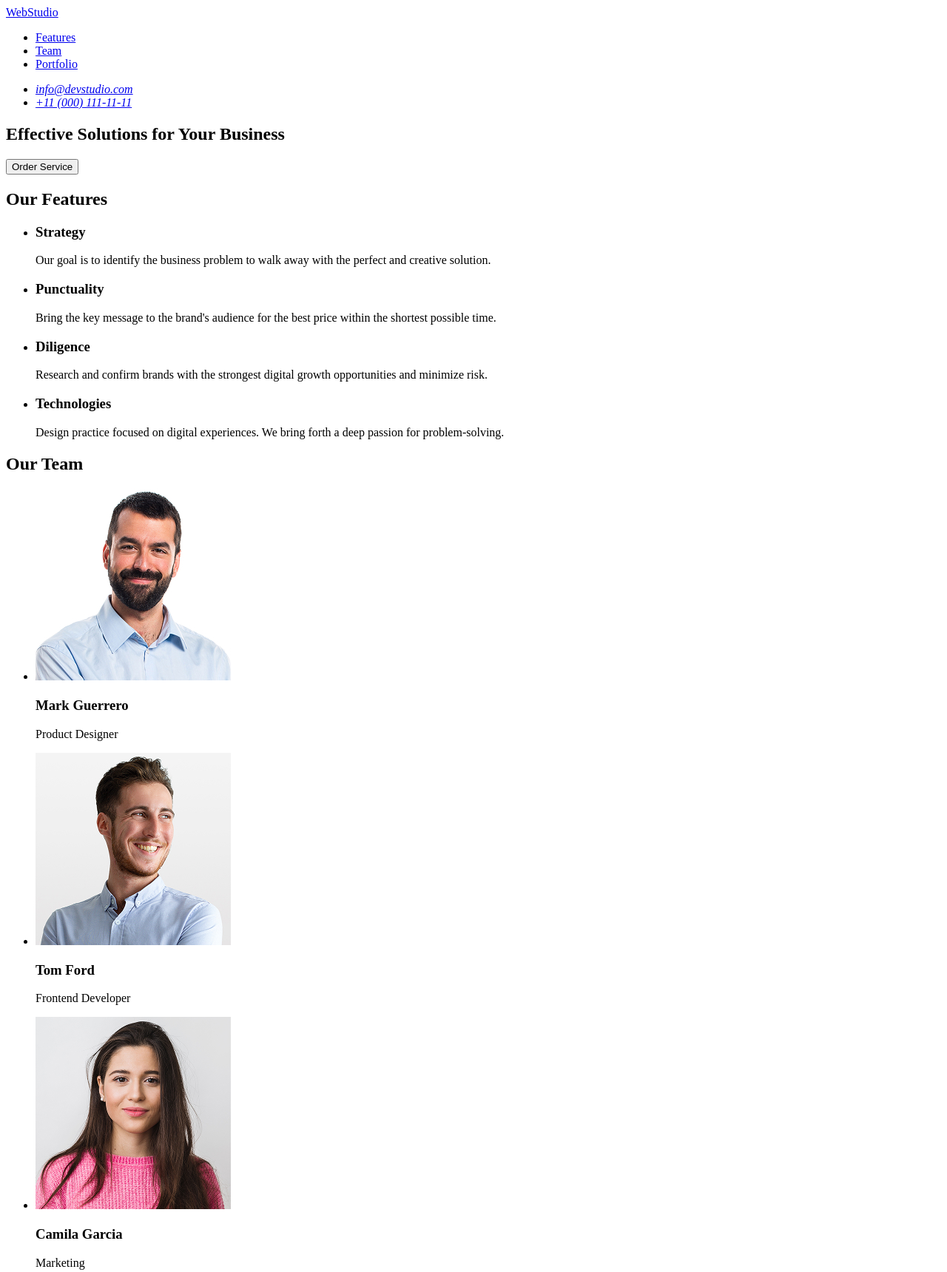
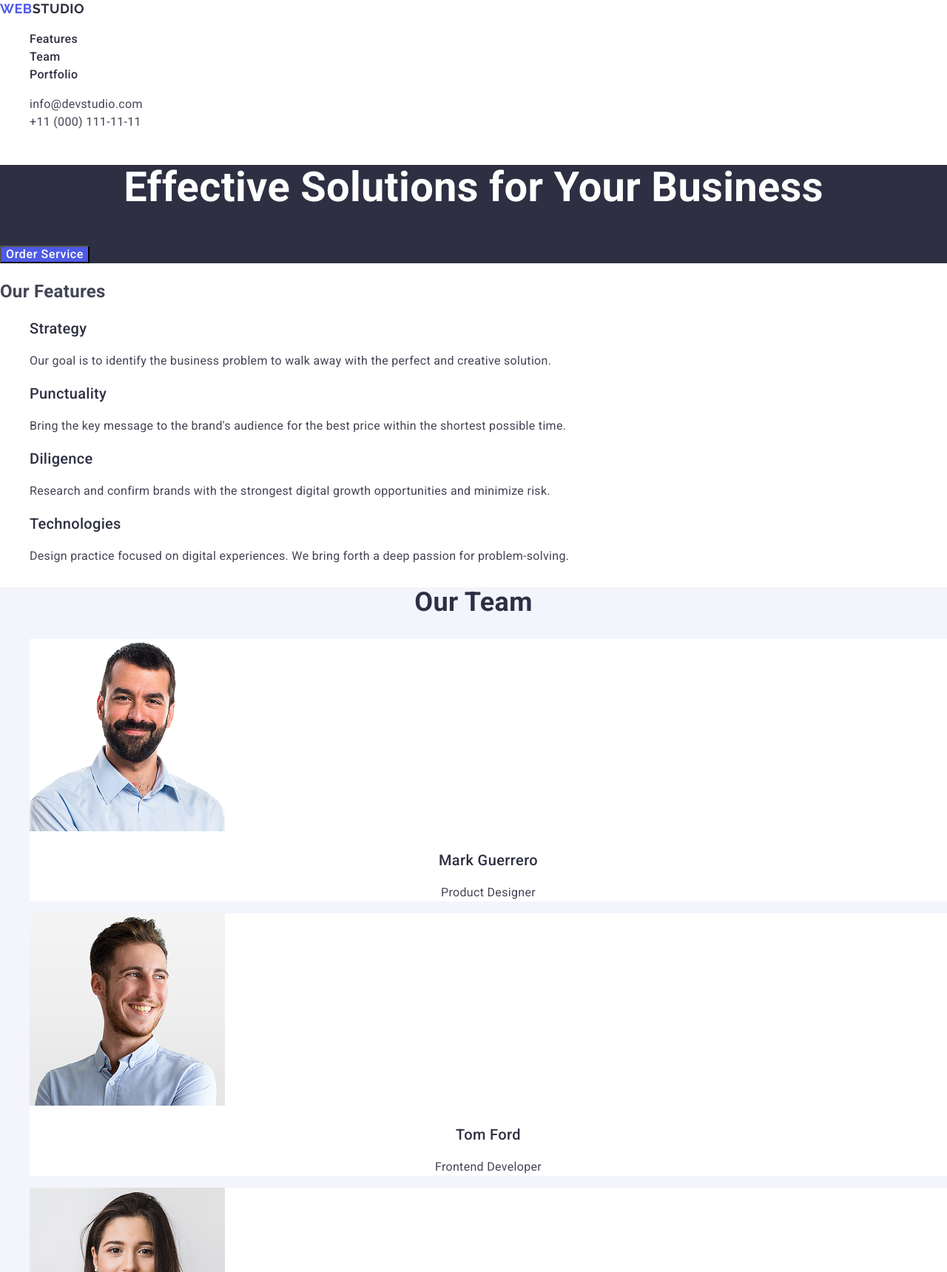
Before and after one commit to yaroslavnvm/goit-markup-hw-02, a plain HTML site: page index.html in a window 1280 px wide. Shown: the top 1720 px of the page at 74% size. Drawn offline with nearby package versions, Linux system fonts and the light colour scheme.

Commit message:
css full add

```diff
--- /dev/null
+++ b/css/common.css
@@ -0,0 +1,50 @@
+/*Global Styles*/
+body {
+  font-family: 'Roboto', sans-serif;
+  font-weight: 400;
+  font-size: 16px;
+  line-height: 1.5;
+  letter-spacing: 0.02em;
+  color: #434455;
+}
+
+ul,
+ol {
+  list-style-type: none;
+}
+
+a {
+  text-decoration: none;
+  color: inherit;
+}
+
+button {
+  cursor: pointer;
+}
+
+address {
+  font-style: normal;
+}
+
+/*Base Styles*/
+.section {
+}
+.section-title {
+  font-weight: 700;
+  font-size: 36px;
+  line-height: 1.11111;
+  text-align: center;
+  color: #2e2f42;
+}
+.accent {
+  color: #4d5ae5;
+}
+
+/*Button*/
+
+.btn {
+  background-color: #4d5ae5;
+  font-weight: 500;
+  letter-spacing: 0.04em;
+  color: #fff;
+}
--- /dev/null
+++ b/css/features.css
@@ -0,0 +1,17 @@
+.features {
+  background-color: #fff;
+}
+.features-title {
+}
+.features-list {
+}
+.features-item {
+}
+.features-name {
+  font-weight: 500;
+  font-size: 20px;
+  line-height: 1.2;
+  color: #2e2f42;
+}
+.features-desc {
+}
--- /dev/null
+++ b/css/header.css
@@ -0,0 +1,52 @@
+.header {
+  background-color: #fff;
+}
+.logo {
+  font-family: 'Raleway', sans-serif;
+  font-weight: 700;
+  font-size: 18px;
+  line-height: 1.33333;
+  letter-spacing: 0.03em;
+  text-transform: uppercase;
+  color: #2e2f42;
+  width: 115px;
+  height: 24px;
+}
+.main-nav {
+}
+.main-nav-list {
+}
+.main-nav-item {
+}
+.main-nav-link {
+  font-weight: 500;
+  color: #2e2f42;
+}
+.main-nav-link:hover,
+.main-nav-link:focus,
+.main-nav-link:active {
+  font-family: 'Roboto', sans-serif;
+  font-weight: 500;
+  font-size: 16px;
+  line-height: 1.5;
+  letter-spacing: 0.02em;
+  color: #404bbf;
+}
+
+.address {
+}
+.address-list {
+}
+.address-item {
+}
+.address-link {
+}
+
+.address-link:hover {
+  font-family: 'Roboto', sans-serif;
+  font-weight: 400;
+  font-size: 16px;
+  line-height: 1.5;
+  letter-spacing: 0.02em;
+  color: #404bbf;
+}
--- /dev/null
+++ b/css/hero.css
@@ -0,0 +1,18 @@
+.hero {
+  background-color: #2e2f42;
+}
+.hero-title {
+  font-weight: 700;
+  font-size: 56px;
+  line-height: 1.1;
+  text-align: center;
+  color: #fff;
+}
+
+.btn-order:hover,
+.btn-order:focus {
+  background-color: #404bbf;
+  font-weight: 500;
+  letter-spacing: 0.04em;
+  color: #fff;
+}
--- /dev/null
+++ b/css/main.css
@@ -0,0 +1,8 @@
+@import url('./common.css');
+
+@import url('./header.css');
+@import url('./hero.css');
+@import url('./features.css');
+@import url('./team.css');
+@import url('./portfolio.css');
+@import url('./footer.css');
--- /dev/null
+++ b/css/team.css
@@ -0,0 +1,30 @@
+.team {
+  background-color: #f4f4fd;
+}
+.team-title {
+}
+.team-list {
+}
+.team-item {
+  background-color: #fff;
+}
+.team-avatar {
+}
+.team-name {
+  font-family: 'Roboto', sans-serif;
+  font-weight: 500;
+  font-size: 20px;
+  line-height: 1.2;
+  letter-spacing: 0.02em;
+  text-align: center;
+  color: #2e2f42;
+}
+.team-bio {
+  font-family: 'Roboto', sans-serif;
+  font-weight: 400;
+  font-size: 16px;
+  line-height: 1.5;
+  letter-spacing: 0.02em;
+  text-align: center;
+  color: #434455;
+}
--- a/index.html
+++ b/index.html
@@ -1,96 +1,232 @@
-<!DOCTYPE html>
+<!doctype html>
 <html lang="en">
   <head>
-    <meta charset="UTF-8">
-    <meta name="viewport" content="width=device-width, initial-scale=1.0">
+    <meta charset="UTF-8" />
+    <meta name="viewport" content="width=device-width, initial-scale=1.0" />
     <title>WebStudio</title>
+
+    <!--Project Fonts-->
+    <link rel="preconnect" href="https://fonts.googleapis.com" />
+    <link rel="preconnect" href="https://fonts.gstatic.com" crossorigin />
+    <link
+      href="https://fonts.googleapis.com/css2?family=Raleway:ital,wght@0,100..900;1,100..900&family=Roboto:ital,wght@0,100..900;1,100..900&display=swap"
+      rel="stylesheet"
+    />
+
+    <!--Normalize Browser-->
+    <link
+      rel="stylesheet"
+      href="https://cdnjs.cloudflare.com/ajax/libs/modern-normalize/3.0.1/modern-normalize.min.css"
+      integrity="sha512-q6WgHqiHlKyOqslT/lgBgodhd03Wp4BEqKeW6nNtlOY4quzyG3VoQKFrieaCeSnuVseNKRGpGeDU3qPmabCANg=="
+      crossorigin="anonymous"
+      referrerpolicy="no-referrer"
+    />
+
+    <!-- Custom Styles-->
+    <link rel="stylesheet" href="./css/main.css" />
   </head>
   <body>
-    <header id="header">
-        <a href="./index.html">WebStudio</a>
-        <nav>
-        <ul>
-            <li><a href="#features">Features</a></li>
-            <li><a href="#team">Team</a></li>
-            <li><a href="#portfolio">Portfolio</a></li>
+    <header class="header" id="header">
+      <a class="logo" href="./index.html"
+        ><span class="accent">Web</span>Studio</a
+      >
+      <nav class="main-nav">
+        <ul class="main-nav-list">
+          <li class="main-nav-item">
+            <a class="main-nav-link" href="#features">Features</a>
+          </li>
+          <li class="main-nav-item">
+            <a class="main-nav-link" href="#team">Team</a>
+          </li>
+          <li class="main-nav-item">
+            <a class="main-nav-link" href="#portfolio">Portfolio</a>
+          </li>
         </ul>
       </nav>
-        <address>
-            <ul>
-                <li><a href="mailto:info@devstudio.com">info@devstudio.com</a></li>
-                <li><a href="tel:+110001111111">+11 (000) 111-11-11</a></li>
+      <address class="address">
+        <ul class="address-list">
+          <li class="address-item">
+            <a class="address-link" href="mailto:info@devstudio.com"
+              >info@devstudio.com</a
+            >
+          </li>
+          <li class="address-item">
+            <a class="address-link" href="tel:+110001111111"
+              >+11 (000) 111-11-11</a
+            >
+          </li>
         </ul>
       </address>
     </header>
     <main>
-        <section id="hero">
-            <h1>Effective Solutions for Your Business</h1>
-            <button type="button">Order Service</button>
+      <section class="hero" id="hero">
+        <h1 class="hero-title">Effective Solutions for Your Business</h1>
+        <button class="btn btn-order" type="button">Order Service</button>
       </section>
 
-        <section id="features">
-            <h2>Our Features</h2>
-            <ul>
-                <li><h3>Strategy</h3>
-                <p>
-                    Our goal is to identify the business problem to walk away with the perfect and creative solution.
+      <section class="features" id="features">
+        <h2 class="features-title">Our Features</h2>
+        <ul class="features-list">
+          <li class="features-item">
+            <h3 class="features-name">Strategy</h3>
+            <p class="features-desc">
+              Our goal is to identify the business problem to walk away with the
+              perfect and creative solution.
             </p>
           </li>
-                <li>
-                    <h3>Punctuality</h3>
-                <p>
-                    Bring the key message to the brand's audience for the best price within the shortest possible time.
+          <li class="features-item">
+            <h3 class="features-name">Punctuality</h3>
+            <p class="features-desc">
+              Bring the key message to the brand's audience for the best price
+              within the shortest possible time.
             </p>
           </li>
-                <li>
-                    <h3>Diligence</h3>
-                <p>
-                    Research and confirm brands with the strongest digital growth opportunities and minimize risk.
+          <li class="features-item">
+            <h3 class="features-name">Diligence</h3>
+            <p class="features-desc">
+              Research and confirm brands with the strongest digital growth
+              opportunities and minimize risk.
             </p>
           </li>
-
-                <li>
-                    <h3>Technologies</h3>
-                <p>
-                    Design practice focused on digital experiences. We bring forth a deep passion for problem-solving.
+          <li class="features-item">
+            <h3 class="features-name">Technologies</h3>
+            <p class="features-desc">
+              Design practice focused on digital experiences. We bring forth a
+              deep passion for problem-solving.
             </p>
           </li>
         </ul>
       </section>
 
-        <section id="team">
-            <h2>Our Team</h2>
-            <ul>
-                <li>
-            <img src="./images/team-1.jpg" alt="Mark Guerrero" width="264" />
-            <h3>Mark Guerrero</h3>
-                <p>Product Designer</p>
+      <section class="team section" id="team">
+        <h2 class="team-title section-title">Our Team</h2>
+        <ul class="team-list">
+          <li class="team-item">
+            <img
+              class="team-avatar"
+              src="./images/team-1.jpg"
+              alt="Mark Guerrero"
+              width="264"
+            />
+            <h3 class="team-name">Mark Guerrero</h3>
+            <p class="team-bio">Product Designer</p>
           </li>
 
-                <li>
-            <img src="./images/team-2.jpg" alt="Tom Ford" width="264" />
-            <h3>Tom Ford</h3>
-                <p>Frontend Developer</p>
+          <li class="team-item">
+            <img
+              class="team-avatar"
+              src="./images/team-2.jpg"
+              alt="Tom Ford"
+              width="264"
+            />
+            <h3 class="team-name">Tom Ford</h3>
+            <p class="team-bio">Frontend Developer</p>
           </li>
 
-            <li>
-            <img src="./images/team-3.jpg" alt="Camila Garcia" width="264" />
-            <h3>Camila Garcia</h3>
-                <p>Marketing</p>
+          <li class="team-item">
+            <img
+              class="team-avatar"
+              src="./images/team-3.jpg"
+              alt="Camila Garcia"
+              width="264"
+            />
+            <h3 class="team-name">Camila Garcia</h3>
+            <p class="team-bio">Marketing</p>
           </li>
 
-                <li>
-            <img src="./images/team-4.jpg" alt="Daniel Wilson" width="264" />
-            <h3>Daniel Wilson</h3>
-                <p>UI Designer</p>
+          <li class="team-item">
+            <img
+              class="team-avatar"
+              src="./images/team-4.jpg"
+              alt="Daniel Wilson"
+              width="264"
+            />
+            <h3 class="team-name">Daniel Wilson</h3>
+            <p class="team-bio">UI Designer</p>
+          </li>
+        </ul>
+      </section>
+
+      <section class="portfolio section" id="portfolio">
+        <h2 class="portfolio-title section-title">Our Portfolio</h2>
+        <ul class="portfolio-list">
+          <li class="portfolio-item">
+            <img
+              class="portfolio-img"
+              src="./images/portfolio-1.jpg"
+              alt="Banking App"
+              width="360"
+              height="300"
+            />
+            <h3 class="portfolio-name">Banking App</h3>
+            <p class="portfolio-desc">App</p>
+          </li>
+          <li class="portfolio-item">
+            <img
+              class="portfolio-img"
+              src="./images/portfolio-2.jpg"
+              alt="Cashless Payment"
+              width="360"
+              height="300"
+            />
+            <h3 class="portfolio-name">Cashless Payment</h3>
+            <p class="portfolio-desc">Marketing</p>
+          </li>
+          <li class="portfolio-item">
+            <img
+              class="portfolio-img"
+              src="./images/portfolio-3.jpg"
+              alt="Meditation App"
+              width="360"
+              height="300"
+            />
+            <h3 class="portfolio-name">Meditation App</h3>
+            <p class="portfolio-desc">App</p>
+          </li>
+          <li class="portfolio-item">
+            <img
+              class="portfolio-img"
+              src="./images/portfolio-4.jpg"
+              alt="Taxi Service"
+              width="360"
+              height="300"
+            />
+            <h3 class="portfolio-name">Taxi Service</h3>
+            <p class="portfolio-desc">Marketing</p>
+          </li>
+          <li class="portfolio-item">
+            <img
+              class="portfolio-img"
+              src="./images/portfolio-5.jpg"
+              alt="Screen Illustrations"
+              width="360"
+              height="300"
+            />
+            <h3 class="portfolio-name">Screen Illustrations</h3>
+            <p class="portfolio-desc">Design</p>
+          </li>
+          <li class="portfolio-item">
+            <img
+              class="portfolio-img"
+              src="./images/portfolio-6.jpg"
+              alt="Online Courses"
+              width="360"
+              height="300"
+            />
+            <h3 class="portfolio-name">Online Courses</h3>
+            <p class="portfolio-desc">Marketing</p>
           </li>
         </ul>
       </section>
     </main>
-    <footer id="footer">
-        <a href="./index.html">WebStudio</a>
-        <p>Increase the flow of customers and sales for your business with digital marketing & growth solutions.</p>
-
+    <footer class="footer" id="footer">
+      <a class="footer-home" href="./index.html"
+        ><span class="accent">Web</span>Studio</a
+      >
+      <p class="footer-desc">
+        Increase the flow of customers and sales for your business with digital
+        marketing & growth solutions.
+      </p>
     </footer>
   </body>
 </html>
```
Also changed, not shown: css/footer.css (added, +15 -0 lines), css/portfolio.css (added, +19 -0 lines), images/portfolio-1.jpg (added), images/portfolio-2.jpg (added), images/portfolio-3.jpg (added), images/portfolio-4.jpg (added), images/portfolio-5.jpg (added), images/portfolio-6.jpg (added), 1 other file. Lines whose indentation alone changed are shown as unchanged.
